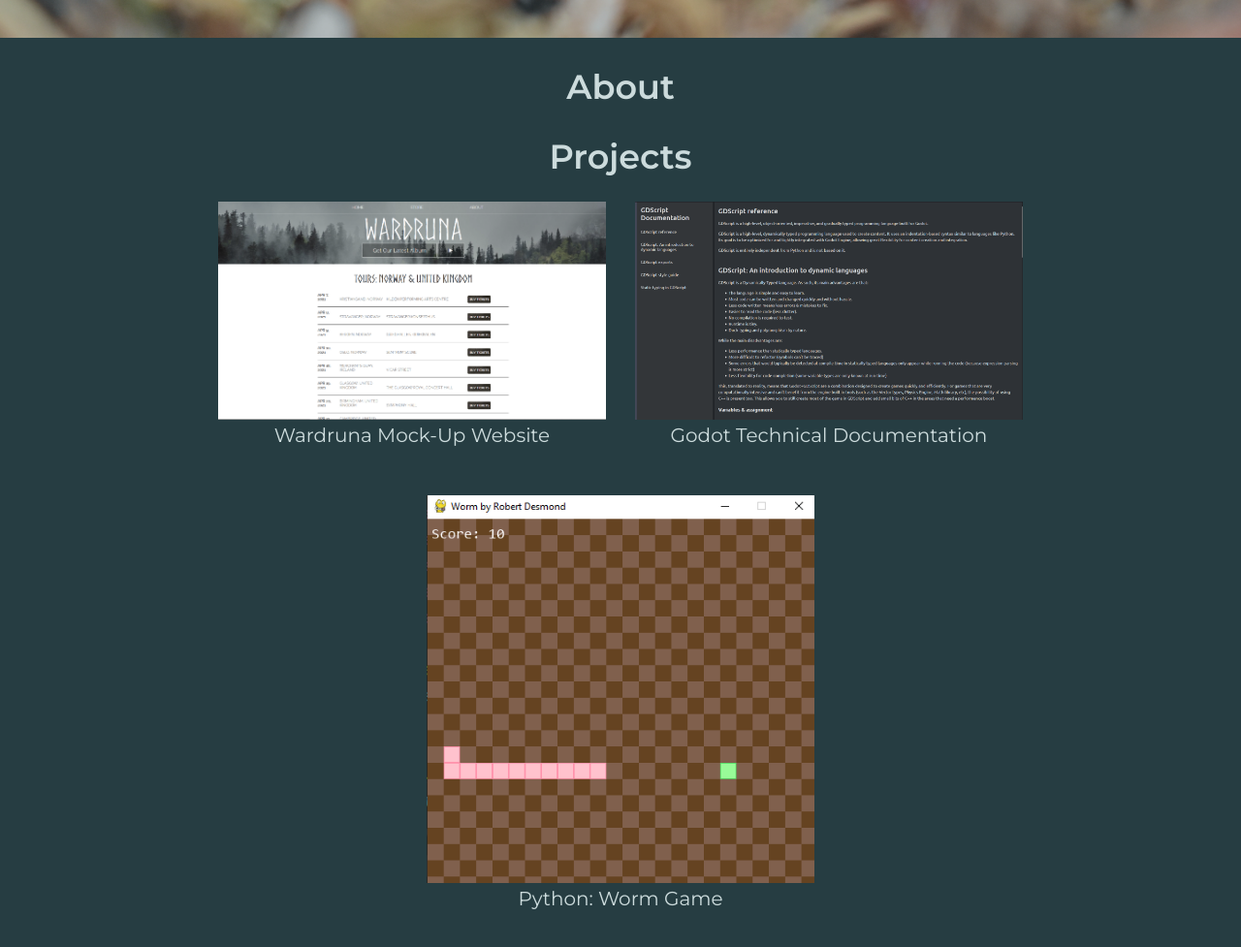
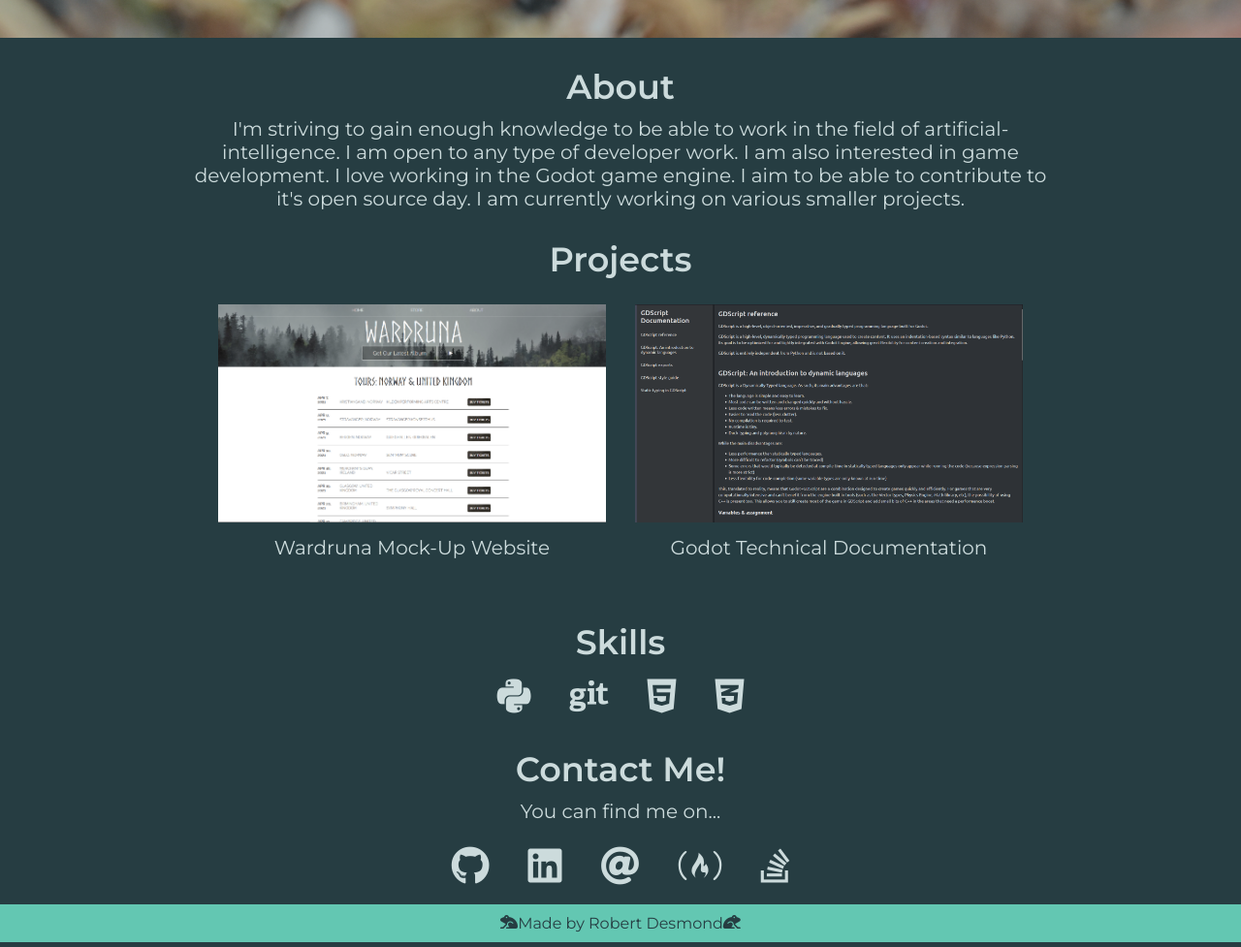
Before and after one commit to Robert-Desmond/Portfolio-Page, a plain HTML site: page index.html in a window 1280 px wide. Shown: the part 820-1797 px from the top of the page at 97% size. Drawn offline with Linux system fonts and the light colour scheme.

Commit message:
Completed Project

```diff
--- a/index.html
+++ b/index.html
@@ -17,46 +17,50 @@
             <a href="#contact" class="nav-link">Contact Me</a>
         </nav>
 
-        <header>
-            <h1>Hello! <i class="fas fa-atom image"></i></h1>
+        <header id="about">
+            <h1 id="welcome-section">Hello! <i class="fas fa-atom image"></i></h1>
             <p>My name is Robert Desmond</p>
             <p>and I am a Game Developer</p>
-
         </header>
 
-        <section id="about">
-            <h2 id="welcome-section">About</h2>
+        <section class="about">
+            <h2>About</h2>
+            <p>I'm striving to gain enough knowledge to be able to work in the field of artificial-intelligence. I am open to any type of developer work. I am also interested in game development. I love working in the Godot game engine. I aim to be able to contribute to it's open source day. I am currently working on various smaller projects.</p>
         </section>
 
         <section id="projects">
             <h2>Projects</h2>
             <div class="projects-container">
-                <div class="project">
-                    <img src="Pictures/Wardruna.png" alt="Website Mock-Up">
-                    <p>Wardruna Mock-Up Website</p>
+                <div class="project project-tile">
+                    <a href="https://robert-desmond.github.io/Wardruna-Mock-Up/" target="_blank">
+                        <img src="Pictures/Wardruna.png" alt="Website Mock-Up">
+                        <p>Wardruna Mock-Up Website</p>
+                    </a>
                 </div>
                 <div class="project">
-                    <img src="Pictures/DocsPage.png" alt="Tech Docs">
-                    <p>Godot Technical Documentation</p>
-                </div>
-            </div>
-            <div class="projects-container">
-                <div class="project">
-                    <img src="Pictures/Worm.png" alt="Worm Game">
-                    <p>Python: Worm Game</p>
+                    <a href="https://robert-desmond.github.io/Technical-Documentation-Page/" target="_blank">
+                        <img src="Pictures/DocsPage.png" alt="Tech Docs">
+                        <p>Godot Technical Documentation</p>
+                    </a>
                 </div>
             </div>
         </section>
 
         <section id="skills">
             <h2>Skills</h2>
+            <ul class="skills">
+                <li class="skills-list"><i class="fab fa-python"></i></li>
+                <li class="skills-list"><i class="fab fa-git"></i></li>
+                <li class="skills-list"><i class="fab fa-html5"></i></li>
+                <li class="skills-list"><i class="fab fa-css3-alt"></i></li>
+            </ul>
         </section>
 
         <section id="contact">
             <h2>Contact Me!</h2>
             <p>You can find me on...</p>
             <ul class="contact">
-                <li><a href="https://github.com/Robert-Desmond" target="_blank"><i class="fab fa-github"></i></a></li>
+                <li><a id="profile-link" href="https://github.com/Robert-Desmond" target="_blank"><i class="fab fa-github"></i></a></li>
 
                 <li><a href="https://www.linkedin.com/in/robert-desmond-885a86200" target="_blank"><i class="fab fa-linkedin"></i></a></li>
 
--- a/stylesheet.css
+++ b/stylesheet.css
@@ -64,7 +64,6 @@ header h1 {
 }
 
 header p {
-    background-color: ;
     font-size: 40px;
     margin: 0;
 }
@@ -103,6 +102,11 @@ section p {
     margin-top: 0;
 }
 
+.about {
+    margin-left: 200px;
+    margin-right: 200px;
+}
+
 .flip {
     transform: scaleX(-1);
     -moz-transform: scaleX(-1);
@@ -132,8 +136,28 @@ section p {
     max-width: 400px;
 }
 
+.project:hover {
+    transform: scale(1.05);
+    transition-duration: 0.4s;
+    background-color: #CCDBDC;
+}
+
+.project a:hover {
+    color: #263D42;
+}
+
 .project img {
     max-width: 100%;
+}
+
+.project p {
+    font-size: 20px;
+    margin-top: 10px;
+}
+
+.project a {
+    color: #CCDBDC;
+    text-decoration: none;
 }
 
 .contact {
@@ -154,3 +178,27 @@ section p {
 .contact a:hover {
     color: #798C8F;
 }
+
+.skills {
+    display: flex;
+    list-style-type: none;
+    justify-content: center;
+    padding: 0;
+    margin: 0;
+    margin-top: 0;
+}
+
+.skills-list {
+    color: #CCDBDC;
+    font-size: 40px;
+    margin: 0 20px;
+}
+
+@media (max-width: 500) {
+    header h1 {
+        font-size: 50px;
+    }
+    header p {
+        font-size: 20px;
+    }
+}
```
